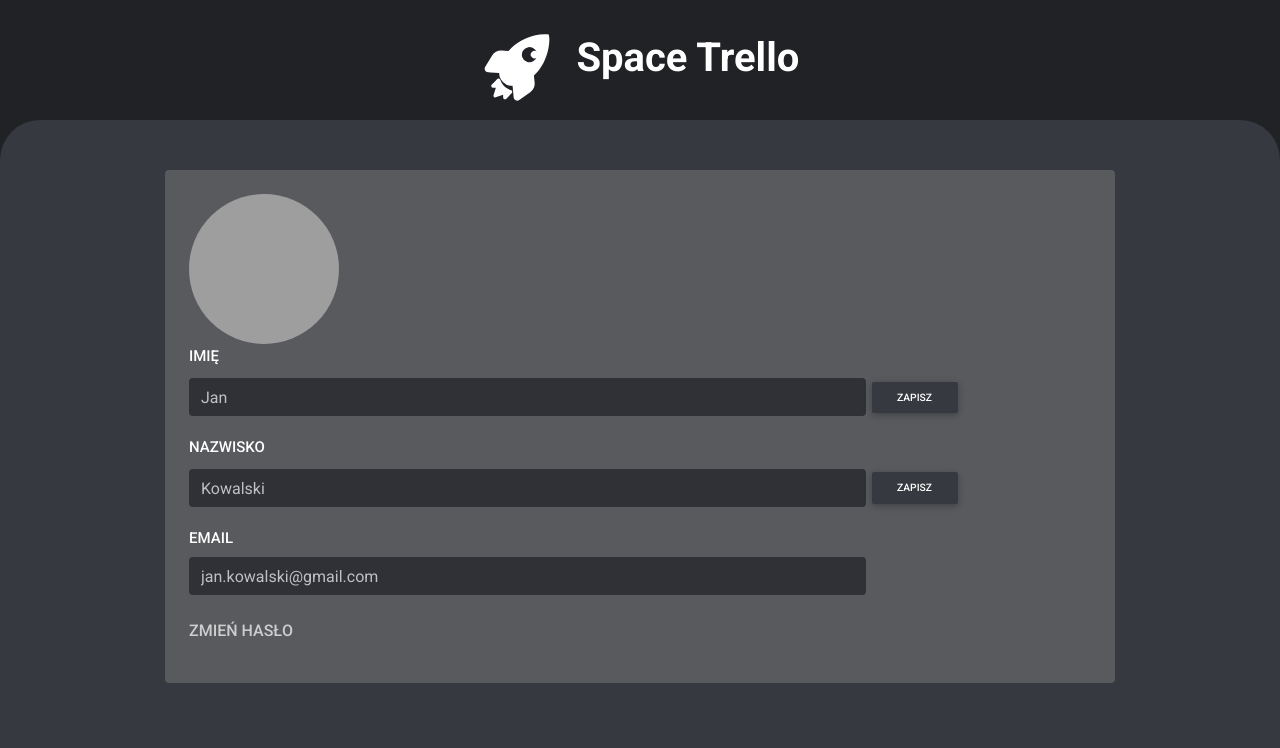
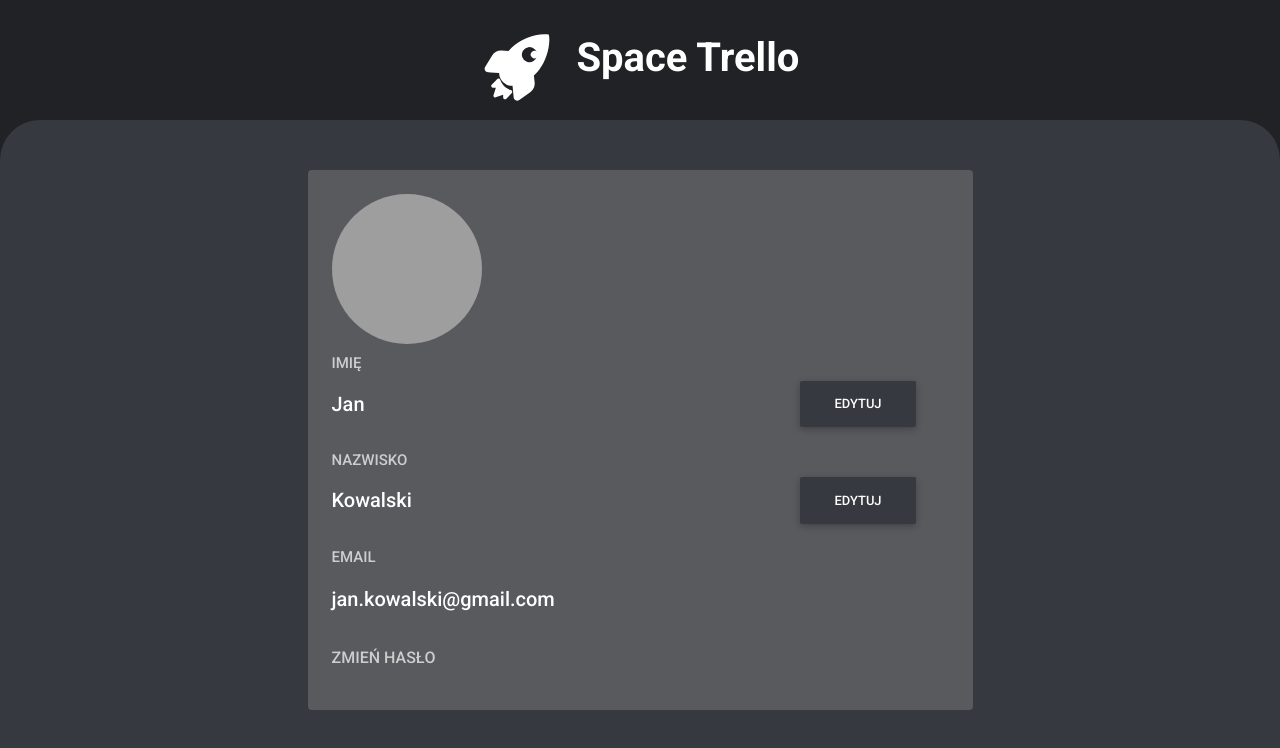
Before and after one commit to M1loseph/pwr-zaawansowane-technologie-webowe-projekt, a React (Create React App) app in the folder space-trello-frontend/: page /settings in a window 1280 px wide. Shown: the top 748 px of the page. Built offline with nearby package versions, Linux system fonts and the light colour scheme; grey boxes are pictures that could not be loaded.

Commit message:
settings page

```diff
--- a/space-trello-frontend/src/App.js
+++ b/space-trello-frontend/src/App.js
@@ -1,4 +1,4 @@
-import React from "react";
+import React, { useState } from "react";
 import TablePage from "./pages/TablePage";
 import LoginPage from "./pages/LoginPage";
 import RegisterPage from "./pages/RegisterPage";
@@ -7,6 +7,7 @@ import TablesMenuPage from "./pages/TablesMenuPage";
 import { BrowserRouter as Router, Switch, Route, Link } from "react-router-dom";
 
 function App() {
+  const [user, setUser] = useState(null);
   return (
     <Router>
       <Switch>
--- a/space-trello-frontend/src/components/settings/SettingsForm.js
+++ b/space-trello-frontend/src/components/settings/SettingsForm.js
@@ -4,7 +4,7 @@ import SettingsFormEditButton from "./SettingsFormEditButton";
 import FormBase from "../helper/FormBase";
 import FlexRow from "../helper/FlexRow";
 
-const SettingsForm = () => {
+const SettingsForm = ({ user }) => {
   const [formData, setFormData] = useState({
     name: "Jan",
     lastName: "Kowalski",
@@ -14,30 +14,42 @@ const SettingsForm = () => {
   const update = (e, key) => {
     setFormData(Object.assign({}, formData, { [key]: e.target.value }));
   };
-
-  const [disabledName, setDisabledName] = useState(true);
-  const [disabledLastName, setDisabledLastName] = useState(true);
+  const [editName, setEditName] = useState(false);
+  const [editLastName, setEditLastName] = useState(false);
 
   return (
-    <FormBase sm={12} md={12} lg={12} xl={10}>
-      <Form>
+    <FormBase sm={12} md={10} lg={8} xl={7}>
       <Image
         src={formData.url}
         className="rounded-circle trello-settings-icon"
       />
-        <Form.Group>
-          <Form.Label className="form-label">IMIĘ</Form.Label>
+      <div className="py-2">
+        <p className="form-label trello-settings-label-font">IMIĘ</p>
         <FlexRow>
-            <Form.Control
-              type="text"
-              className="form-control trello-form-input w-75"
-              value={formData.name}
-              onChange={(e) => update(e, "name")}
-              disabled={disabledName}
-            />
-            <SettingsFormEditButton />
+          <div className="w-75 ">
+            <p className="trello-settings-font">{formData.name}</p>
+          </div>
+          <SettingsFormEditButton setEdit={setEditName} />
         </FlexRow>
-        </Form.Group>
+      </div>
+      <div className="py-2">
+        <p className="form-label trello-settings-label-font">NAZWISKO</p>
+        <FlexRow>
+          <div className="w-75 ">
+            <p className="trello-settings-font">{formData.lastName}</p>
+          </div>
+          <SettingsFormEditButton setEdit={setEditLastName} />
+        </FlexRow>
+      </div>
+      <div className="py-2">
+        <p className="form-label trello-settings-label-font">EMAIL</p>
+        <FlexRow>
+          <div className="w-75 ">
+            <p className="trello-settings-font mt-3">{formData.email}</p>
+          </div>
+        </FlexRow>
+      </div>
+      {/* </Form.Group>
         <Form.Group>
           <Form.Label className="form-label">NAZWISKO</Form.Label>
           <FlexRow>
@@ -59,11 +71,10 @@ const SettingsForm = () => {
             value={formData.email}
             disabled
           />
-        </Form.Group>
+        </Form.Group> */}
       <div className="mt-4">
         <p className="trello-form-clickable text-align-left">ZMIEŃ HASŁO</p>
       </div>
-      </Form>
     </FormBase>
   );
 };
--- a/space-trello-frontend/src/components/settings/SettingsFormEditButton.js
+++ b/space-trello-frontend/src/components/settings/SettingsFormEditButton.js
@@ -1,13 +1,13 @@
 import React from "react";
 
-const SettingsFormEditButton = ({ editable, setEditable }) => {
+const SettingsFormEditButton = ({ setEdit }) => {
   return (
     <button
-      onClick={() => setEditable(!editable)}
+      onClick={() => setEdit(true)}
       type="button"
-      className="btn btn-sm trello-btn-dark "
+      className="btn trello-btn-dark "
     >
-      {editable ? "EDYTUJ" : "ZAPISZ"}
+      EDYTUJ
     </button>
   );
 };
--- a/space-trello-frontend/src/components/table/TableBackground.js
+++ b/space-trello-frontend/src/components/table/TableBackground.js
@@ -8,6 +8,7 @@ const TableBackground = ({ children, bgImage }) => {
         height: "100vh",
         backgroundSize: "cover",
       }}
+      className="d-flex flex-column"
     >
       {children}
     </div>
--- a/space-trello-frontend/src/components/table/column/Column.js
+++ b/space-trello-frontend/src/components/table/column/Column.js
@@ -6,11 +6,13 @@ import Card from "./card/Card";
 const Column = ({ column }) => {
   const { title, cards } = column;
   return (
-    <div className={"p-2 trello-column rounded"}>
+    <div className={"p-2 d-flex flex-column trello-column rounded mh-100"}>
       <ColumnHeader title={title} />
-      {cards.map((c) => (
-        <Card key={c.id} card={c} />
-      ))}
+      <div className="overflow-auto">
+        {cards.map((c) => (
+          <Card key={c.id} card={c} />
+        ))}
+      </div>
       <ColumnFooter />
     </div>
   );
--- a/space-trello-frontend/src/pages/SettingsPage.js
+++ b/space-trello-frontend/src/pages/SettingsPage.js
@@ -3,11 +3,11 @@ import Background from "../components/common/Background";
 import Header from "../components/common/Header";
 import SettingsForm from "../components/settings/SettingsForm";
 
-const SettingsPage = () => {
+const SettingsPage = ({ user }) => {
   return (
     <Background>
       <Header />
-      <SettingsForm />
+      <SettingsForm user={user} />
     </Background>
   );
 };
--- a/space-trello-frontend/src/pages/TablePage.js
+++ b/space-trello-frontend/src/pages/TablePage.js
@@ -4,6 +4,7 @@ import TablePageHeader from "../components/table/TablePageHeader";
 import AddColumnButton from "../components/table/column/AddColumnButton";
 import ColumnWrapper from "../components/table/column/ColumnWrapper";
 import TableBackground from "../components/table/TableBackground";
+import { Container } from "react-bootstrap";
 
 const TablePage = () => {
   const columns = [
@@ -30,7 +31,10 @@ const TablePage = () => {
   return (
     <TableBackground bgImage={bgImage}>
       <TablePageHeader />
-      <div className={"d-flex flex-row overflow-auto pl-3"}>
+      <div
+        style={{ flex: 1 }}
+        className={"d-flex flex-row h-100 overflow-auto pl-3 pb-5"}
+      >
         {columns.map((column) => (
           <ColumnWrapper key={column.id}>
             <Column column={column} />
--- a/space-trello-frontend/src/pages/TablesMenuPage.js
+++ b/space-trello-frontend/src/pages/TablesMenuPage.js
@@ -6,8 +6,8 @@ import Header from "../components/common/Header";
 import StickyUserIcon from "../components/common/StickyUserIcon";
 import TableCard from "../components/tables/TableCard";
 
-const TablesMenuPage = () => {
-  const user = {
+const TablesMenuPage = ({ user }) => {
+  user = {
     src: "https://thispersondoesnotexist.com/image",
     color: "magenta",
   };
--- a/space-trello-frontend/src/sass/form-classes.scss
+++ b/space-trello-frontend/src/sass/form-classes.scss
@@ -97,5 +97,16 @@
 }
 
 .trello-settings-icon {
-    @include round-icon-mixin($icon-settings-size)
+  @include round-icon-mixin($icon-settings-size);
 }
+
+.trello-settings-font {
+  @include font-primary-mixin;
+  font-size: 20px;
+  margin: 0;
+}
+
+.trello-settings-label-font {
+  color: $font-secondary;
+  margin: 0;
+}
--- a/space-trello-frontend/src/sass/table-classes.scss
+++ b/space-trello-frontend/src/sass/table-classes.scss
@@ -16,4 +16,6 @@
 .trello-column-wrapper {
   width: $column-width;
   min-width: $column-width;
+  height: 100%;
+  max-height: 100%;
 }
```
Lines whose indentation alone changed are shown as unchanged.
